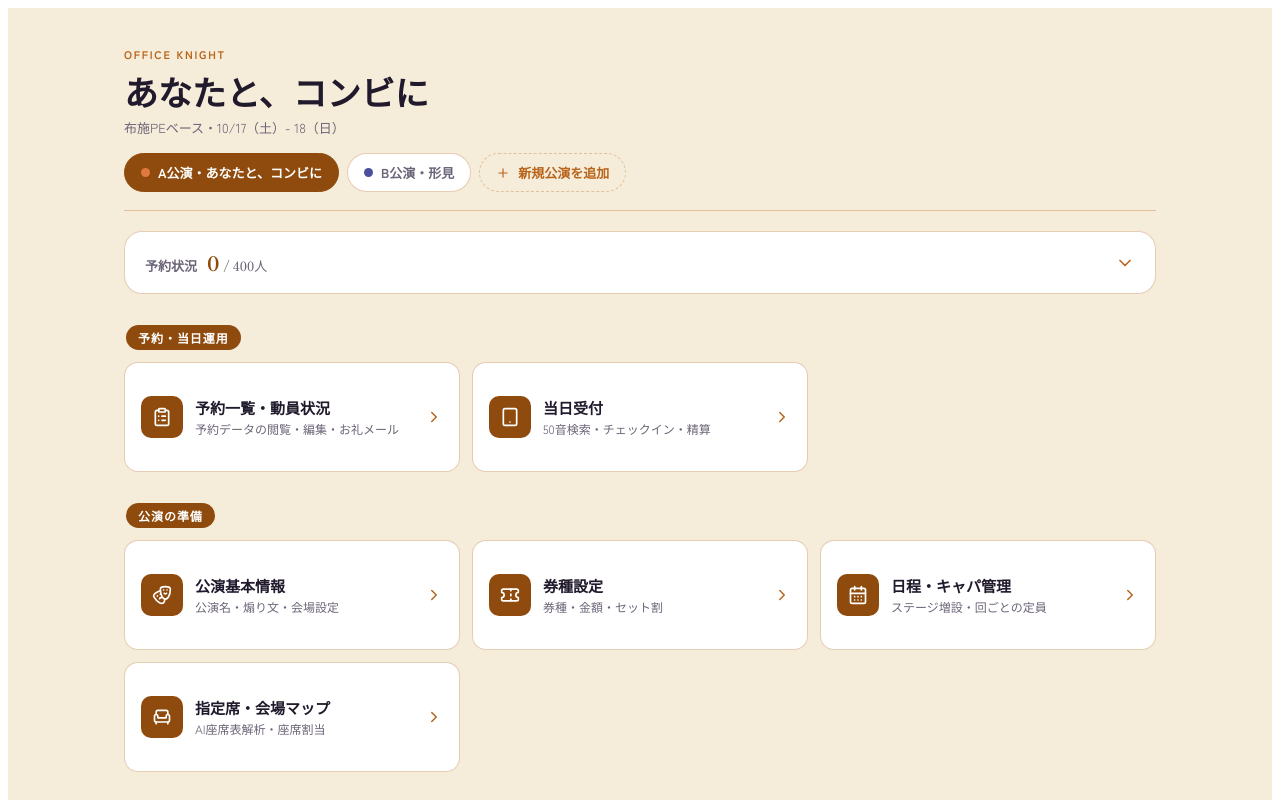
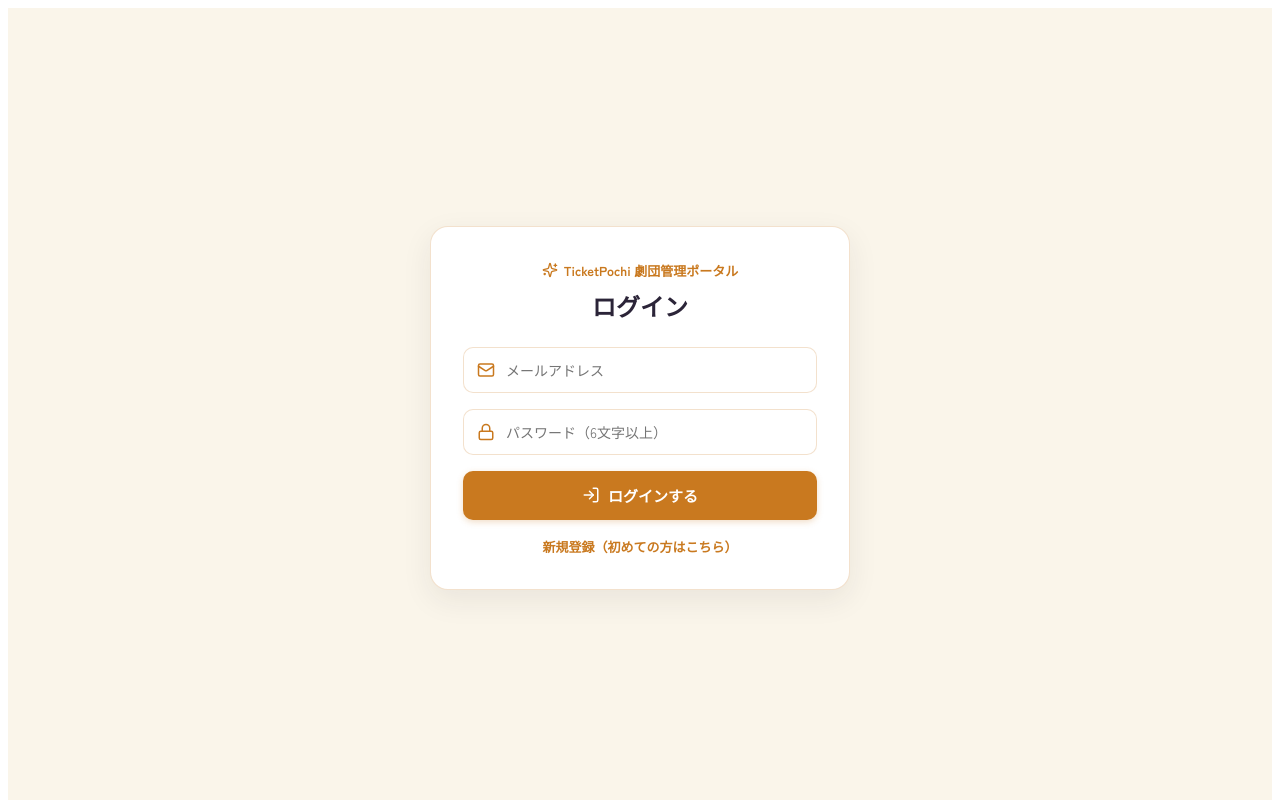
Before and after one commit to isatoyuji-collab/tikepochi, a React (Vite) app: page / in a window 1280 px wide. Shown: the top 800 px of the page. Built offline with nearby package versions, Linux system fonts and the light colour scheme; no server answers; the database is empty.

Commit message:
feat: Supabase Authログイン機能(Login.jsx)の追加とApp.jsxの認証フロー統合

```diff
--- a/src/App.jsx
+++ b/src/App.jsx
@@ -1,4 +1,6 @@
-import React, { useState } from 'react';
+import React, { useState, useEffect } from 'react';
+import { supabase } from './supabaseClient';
+import Login from './Login';
 import TicketPochiAdminHome from './TicketPochiAdminHome';
 import AdminProductionInfo from './AdminProductionInfo';
 import AdminStaffSettings from './AdminStaffSettings';
@@ -7,21 +9,60 @@ import AdminTicketSettings from './AdminTicketSettings';
 import AdminStageSettings from './AdminStageSettings';
 import AdminSeatSettings from './AdminSeatSettings';
 import AdminPaymentSettings from './AdminPaymentSettings';
-import AdminMessageSettings from './AdminMessageSettings'; // ⭐ メール・LINE通知をインポート
+import AdminMessageSettings from './AdminMessageSettings';
 import TabletReception from './TabletReception';
+import { LogOut } from 'lucide-react';
 
 export default function App() {
+  const [session, setSession] = useState(null);
+  const [loading, setLoading] = useState(true);
   const [currentView, setCurrentView] = useState('home');
   const [selectedProductionId, setSelectedProductionId] = useState(null);
+
+  useEffect(() => {
+    // ログイン状態の確認
+    supabase.auth.getSession().then(({ data: { session } }) => {
+      setSession(session);
+      setLoading(false);
+    });
+
+    // ログイン状態のリアルタイム監視
+    const { data: { subscription } } = supabase.auth.onAuthStateChange((_event, session) => {
+      setSession(session);
+      setLoading(false);
+    });
+
+    return () => subscription.unsubscribe();
+  }, []);
 
   const handleNavigate = (view, productionId = null) => {
     if (productionId) setSelectedProductionId(productionId);
     setCurrentView(view);
   };
 
+  const handleLogout = async () => {
+    await supabase.auth.signOut();
+    setCurrentView('home');
+  };
+
+  if (loading) {
+    return (
+      <div style={{ minHeight: '100vh', backgroundColor: '#faf5ea', display: 'flex', alignItems: 'center', justifyContent: 'center', fontFamily: 'sans-serif', color: '#2b2438' }}>
+        読み込み中...
+      </div>
+    );
+  }
+
+  // 未ログインの場合はログイン画面を表示
+  if (!session) {
+    return <Login onLoginSuccess={() => setCurrentView('home')} />;
+  }
+
+  // ログイン済みの場合の画面表示
+  const renderView = () => {
     switch (currentView) {
       case 'home':
-      return <TicketPochiAdminHome onNavigate={handleNavigate} />;
+        return <TicketPochiAdminHome onNavigate={handleNavigate} user={session.user} />;
       case 'info':
         return <AdminProductionInfo productionId={selectedProductionId} onBack={() => handleNavigate('home')} />;
       case 'staff':
@@ -36,10 +77,10 @@ export default function App() {
         return <AdminSeatSettings productionId={selectedProductionId} onBack={() => handleNavigate('home')} />;
       case 'payments':
         return <AdminPaymentSettings productionId={selectedProductionId} onBack={() => handleNavigate('home')} />;
-    case 'messages': // ⭐ メール・LINE通知
+      case 'messages':
         return <AdminMessageSettings productionId={selectedProductionId} onBack={() => handleNavigate('home')} />;
       case 'tablet':
-      return <TabletReception onBackToAdmin={() => handleNavigate('home')} />;
+        return <TabletReception productionId={selectedProductionId} onBackToAdmin={() => handleNavigate('home')} />;
       default:
         return (
           <div style={{ padding: '40px', textAlign: 'center', fontFamily: 'sans-serif' }}>
@@ -50,4 +91,19 @@ export default function App() {
           </div>
         );
     }
+  };
+
+  return (
+    <div style={{ position: 'relative' }}>
+      {/* ログインユーザー情報・ログアウトバー */}
+      <div style={{ position: 'fixed', bottom: '16px', right: '16px', zIndex: 9999, backgroundColor: '#ffffff', border: '1px solid rgba(201,121,31,0.22)', padding: '8px 14px', borderRadius: '30px', boxShadow: '0 4px 12px rgba(0,0,0,0.1)', display: 'flex', alignItems: 'center', gap: '10px', fontSize: '12px' }}>
+        <span style={{ color: '#8a8398' }}>{session.user.email}</span>
+        <button onClick={handleLogout} style={{ background: 'none', border: 'none', color: '#e85a45', cursor: 'pointer', display: 'flex', alignItems: 'center', gap: '4px', fontWeight: 'bold', padding: 0 }}>
+          <LogOut size={14} /> ログアウト
+        </button>
+      </div>
+
+      {renderView()}
+    </div>
+  );
 }
--- /dev/null
+++ b/src/Login.jsx
@@ -0,0 +1,187 @@
+import React, { useState } from 'react';
+import { supabase } from './supabaseClient';
+import { LogIn, UserPlus, Mail, Lock, Sparkles } from 'lucide-react';
+
+const COLORS = {
+  bg: '#faf5ea',
+  surface: '#ffffff',
+  surfaceAlt: '#f7efe0',
+  border: 'rgba(201,121,31,0.22)',
+  gold: '#c9791f',
+  text: '#2b2438',
+  muted: '#8a8398',
+  danger: '#e85a45',
+};
+
+export default function Login({ onLoginSuccess }) {
+  const [isSignUp, setIsSignUp] = useState(false);
+  const [email, setEmail] = useState('');
+  const [password, setPassword] = useState('');
+  const [loading, setLoading] = useState(false);
+  const [errorMsg, setErrorMsg] = useState('');
+  const [infoMsg, setInfoMsg] = useState('');
+
+  const handleAuth = async (e) => {
+    e.preventDefault();
+    setLoading(true);
+    setErrorMsg('');
+    setInfoMsg('');
+
+    if (isSignUp) {
+      // 新規ユーザー登録
+      const { data, error } = await supabase.auth.signUp({
+        email,
+        password,
+      });
+
+      if (error) {
+        setErrorMsg(error.message);
+      } else {
+        setInfoMsg('確認メールを送信しました。メール内のリンクをクリックして登録を完了してください。');
+      }
+    } else {
+      // ログイン
+      const { data, error } = await supabase.auth.signInWithPassword({
+        email,
+        password,
+      });
+
+      if (error) {
+        setErrorMsg('ログインに失敗しました。メールアドレスまたはパスワードを確認してください。');
+      } else if (data.session) {
+        onLoginSuccess(data.session.user);
+      }
+    }
+    setLoading(false);
+  };
+
+  return (
+    <div style={{ minHeight: '100vh', backgroundColor: COLORS.bg, color: COLORS.text, fontFamily: "'Zen Kaku Gothic New', sans-serif", display: 'flex', alignItems: 'center', justifyContent: 'center', padding: '20px', boxSizing: 'border-box' }}>
+      <style>{`
+        @import url('https://fonts.googleapis.com/css2?family=Shippori+Mincho:wght@500;700&family=Zen+Kaku Gothic New:wght@400;500;700&display=swap');
+
+        .auth-card {
+          width: 100%;
+          max-width: 420px;
+          background-color: ${COLORS.surface};
+          border: 1px solid ${COLORS.border};
+          border-radius: 18px;
+          padding: 32px;
+          box-shadow: 0 10px 30px rgba(43, 36, 56, 0.08);
+          box-sizing: border-box;
+        }
+
+        .input-group {
+          position: relative;
+          margin-bottom: 16px;
+        }
+
+        .auth-input {
+          width: 100%;
+          padding: 12px 14px 12px 42px;
+          border-radius: 10px;
+          border: 1px solid ${COLORS.border};
+          background-color: ${COLORS.surface};
+          color: ${COLORS.text};
+          font-size: 14px;
+          font-family: 'Zen Kaku Gothic New', sans-serif;
+          box-sizing: border-box;
+        }
+        .auth-input:focus { outline: none; border-color: ${COLORS.gold}; }
+
+        .btn-gold {
+          width: 100%;
+          padding: 14px;
+          background-color: ${COLORS.gold};
+          color: #ffffff;
+          border: none;
+          border-radius: 10px;
+          font-size: 15px;
+          font-weight: 700;
+          cursor: pointer;
+          font-family: 'Zen Kaku Gothic New', sans-serif;
+          display: flex;
+          align-items: center;
+          justify-content: center;
+          gap: 8px;
+          box-shadow: 0 2px 6px rgba(201, 121, 31, 0.25);
+          transition: filter 0.15s ease;
+        }
+        .btn-gold:hover { filter: brightness(1.08); }
+
+        .toggle-btn {
+          background: none;
+          border: none;
+          color: COLORS.gold;
+          color: ${COLORS.gold};
+          font-size: 13px;
+          font-weight: 700;
+          cursor: pointer;
+          margin-top: 16px;
+          width: 100%;
+          text-align: center;
+        }
+        .toggle-btn:hover { text-decoration: underline; }
+      `}</style>
+
+      <div className="auth-card">
+        <div style={{ textAlign: 'center', marginBottom: '24px' }}>
+          <div style={{ display: 'inline-flex', alignItems: 'center', gap: '6px', color: COLORS.gold, fontWeight: 700, fontSize: '13px', marginBottom: '8px' }}>
+            <Sparkles size={16} /> TicketPochi 劇団管理ポータル
+          </div>
+          <h1 style={{ margin: 0, fontFamily: "'Shippori Mincho', serif", fontSize: '24px', fontWeight: 700 }}>
+            {isSignUp ? '劇団アカウント作成' : 'ログイン'}
+          </h1>
+        </div>
+
+        {errorMsg && (
+          <div style={{ padding: '10px 14px', backgroundColor: 'rgba(232,90,69,0.1)', border: `1px solid ${COLORS.danger}`, borderRadius: '8px', color: COLORS.danger, fontSize: '13px', marginBottom: '16px' }}>
+            {errorMsg}
+          </div>
+        )}
+
+        {infoMsg && (
+          <div style={{ padding: '10px 14px', backgroundColor: 'rgba(31,154,86,0.1)', border: '1px solid #1f9a56', borderRadius: '8px', color: '#1f9a56', fontSize: '13px', marginBottom: '16px' }}>
+            {infoMsg}
+          </div>
+        )}
+
+        <form onSubmit={handleAuth}>
+          <div className="input-group">
+            <Mail size={18} color={COLORS.gold} style={{ position: 'absolute', left: '14px', top: '50%', transform: 'translateY(-50%)' }} />
+            <input
+              type="email"
+              required
+              placeholder="メールアドレス"
+              value={email}
+              onChange={(e) => setEmail(e.target.value)}
+              className="auth-input"
+            />
+          </div>
+
+          <div className="input-group">
+            <Lock size={18} color={COLORS.gold} style={{ position: 'absolute', left: '14px', top: '50%', transform: 'translateY(-50%)' }} />
+            <input
+              type="password"
+              required
+              minLength={6}
+              placeholder="パスワード（6文字以上）"
+              value={password}
+              onChange={(e) => setPassword(e.target.value)}
+              className="auth-input"
+            />
+          </div>
+
+          <button type="submit" disabled={loading} className="btn-gold" style={{ marginTop: '8px' }}>
+            {isSignUp ? <UserPlus size={18} /> : <LogIn size={18} />}
+            {loading ? '処理中...' : isSignUp ? 'アカウントを作成する' : 'ログインする'}
+          </button>
+        </form>
+
+        <button onClick={() => { setIsSignUp(!isSignUp); setErrorMsg(''); setInfoMsg(''); }} className="toggle-btn">
+          {isSignUp ? 'すでに登録済みの方はこちら（ログイン）' : '新規登録（初めての方はこちら）'}
+        </button>
+      </div>
+    </div>
+  );
+}
```
Lines whose indentation alone changed are shown as unchanged.
